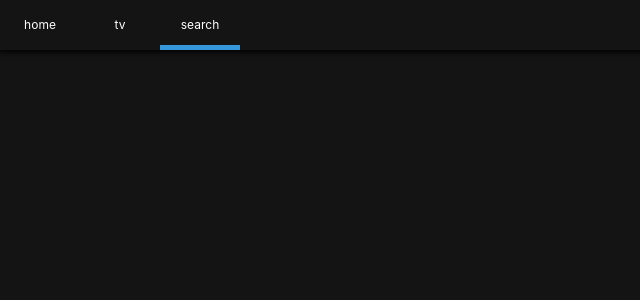
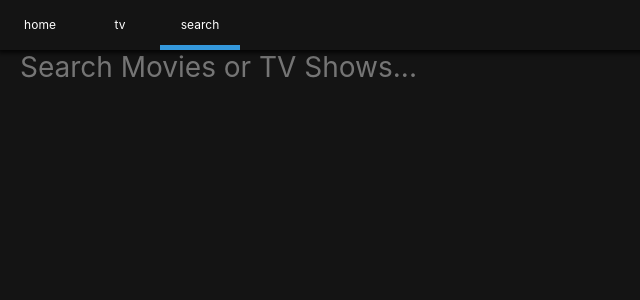
Before and after one commit to ingong/MovieApp__React, a React (Create React App) app in the folder nomflix/: page /search in a window 1280 px wide. Shown: the top 300 px of the page, without its empty margins (0-640 px from the left). Built offline with nearby package versions, Linux system fonts and the light colour scheme.

Commit message:
[init] search 기능 추가

```diff
--- a/nomflix/src/Components/Header.js
+++ b/nomflix/src/Components/Header.js
@@ -19,7 +19,6 @@
   display: flex;
 `;
 
-//styled-component 에 props 주는 방법
 const Item = styled.li`
   width: 80px;
   height: 50px;
--- a/nomflix/src/Routes/Search/SearchContainer.js
+++ b/nomflix/src/Routes/Search/SearchContainer.js
@@ -1,3 +1,4 @@
+/* eslint-disable import/no-anonymous-default-export */
 import React from "react";
 import SearchPresenter from "./SearchPresenter";
 import { moviesApi, tvApi } from "../../api";
@@ -10,11 +11,23 @@
     error: null,
   };
 
-  handleSubmit = () => {
+  handleSubmit = (event) => {
+    event.preventDefault();
     const { searchTerm } = this.state;
     if (searchTerm !== "") {
       this.searchByTerm();
     }
+  };
+
+  updateTerm = (event) => {
+    console.log(event.target.value);
+    const {
+      target: { value },
+    } = event;
+    console.log(value);
+    this.setState({
+      searchTerm: value,
+    });
   };
   searchByTerm = async () => {
     const { searchTerm } = this.state;
@@ -45,6 +58,7 @@
         searchTerm={searchTerm}
         loading={loading}
         error={error}
+        updateTerm={this.updateTerm}
         handleSubmit={this.handleSubmit}
       />
     );
--- a/nomflix/src/Routes/Search/SearchPresenter.js
+++ b/nomflix/src/Routes/Search/SearchPresenter.js
@@ -1,8 +1,63 @@
 import React from "react";
 import PropTypes from "prop-types";
 import styled from "styled-components";
+import Loader from "../../Components/Loader";
+import Section from "../../Components/Section";
 
-const SearchPresenter = ({ movieResults, tvResults, loading, searchTerm, handleSubmit, error }) => null;
+const Container = styled.div`
+  padding: 0px 20px;
+`;
+
+const Form = styled.form`
+  margin-bottom: 50px;
+  width: 100%;
+`;
+
+const Input = styled.input`
+  all: unset;
+  font-size: 28px;
+  width: 100%;
+`;
+
+const SearchPresenter = ({
+  movieResults,
+  tvResults,
+  loading,
+  searchTerm,
+  handleSubmit,
+  updateTerm,
+  error,
+}) => (
+  <Container>
+    <Form onSubmit={handleSubmit}>
+      <Input
+        placeholder='Search Movies or TV Shows...'
+        value={searchTerm}
+        onChange={updateTerm}
+      />
+    </Form>
+    {loading ? (
+      <Loader />
+    ) : (
+      <>
+        {movieResults && movieResults.length > 0 && (
+          <Section title='Movie Results'>
+            {movieResults.map((movie) => (
+              <span key={movie.id}>{movie.title}</span>
+            ))}
+          </Section>
+        )}
+        {tvResults && tvResults.length > 0 && (
+          <Section title='TV Show Results'>
+            {tvResults.map((show) => (
+              <span key={show.id}>{show.name}</span>
+            ))}
+          </Section>
+        )}
+      </>
+    )}
+  </Container>
+);
 
 SearchPresenter.propTypes = {
   movieResults: PropTypes.array,
--- a/nomflix/src/Routes/TV/TVPresenter.js
+++ b/nomflix/src/Routes/TV/TVPresenter.js
@@ -14,11 +14,25 @@
   ) : (
     <Container>
       {topRated && topRated.length > 0 && (
-        <Section title='Top Rated Shows'>{topRated.map((show) => show.name)}</Section>
+        <Section title='Top Rated Shows'>
+          {topRated.map((show) => (
+            <span key={show.id}>{show.name}</span>
+          ))}
+        </Section>
       )}
-      {popular && popular.length > 0 && <Section title='Popular Shows'>{popular.map((show) => show.name)}</Section>}
+      {popular && popular.length > 0 && (
+        <Section title='Popular Shows'>
+          {popular.map((show) => (
+            <span key={show.id}>{show.name}</span>
+          ))}
+        </Section>
+      )}
       {airingToday && airingToday.length > 0 && (
-        <Section title='Airing Today'>{airingToday.map((show) => show.name)}</Section>
+        <Section title='Airing Today'>
+          {airingToday.map((show) => (
+            <span key={show.id}>{show.name}</span>
+          ))}
+        </Section>
       )}
     </Container>
   );
```
